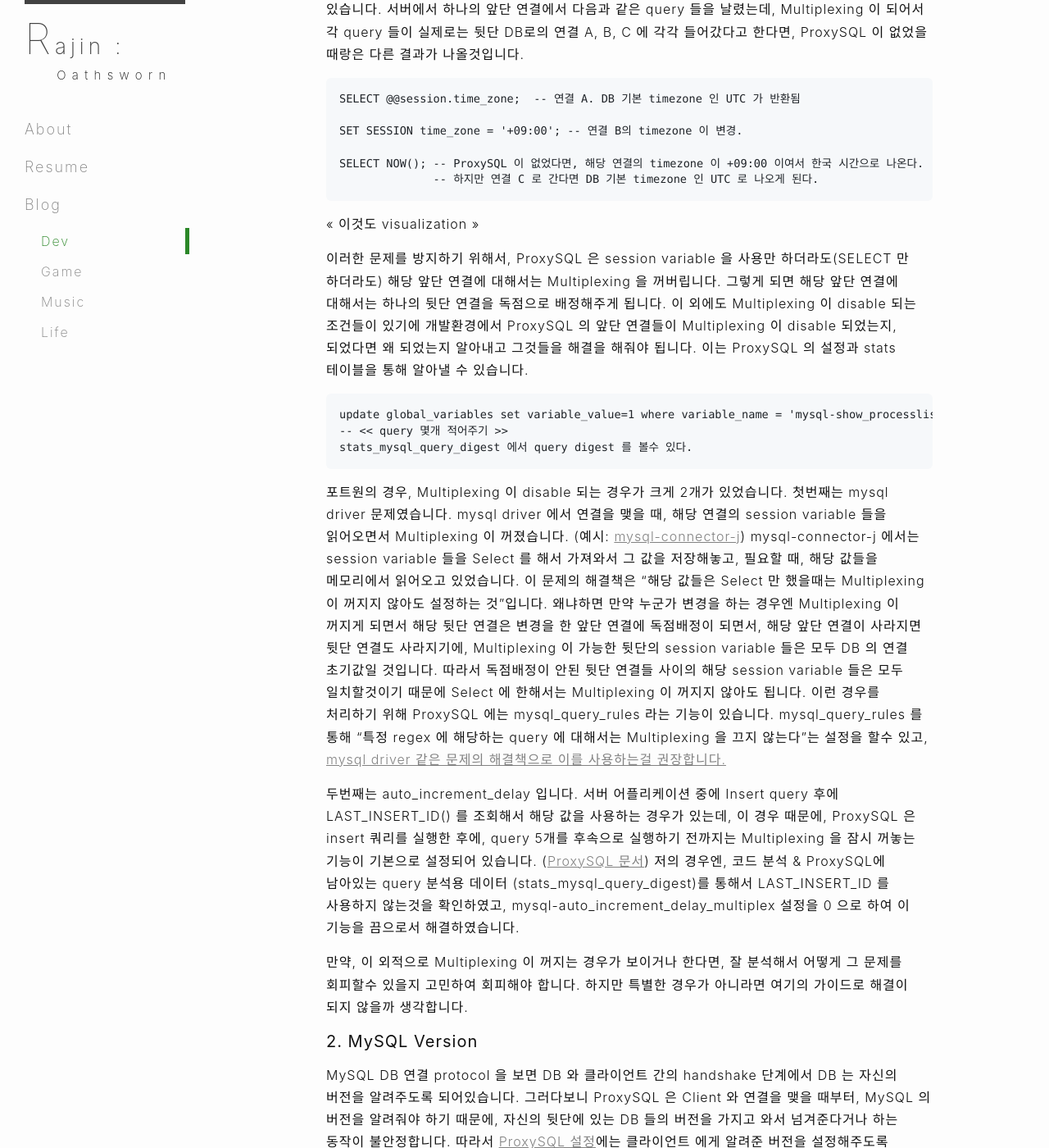
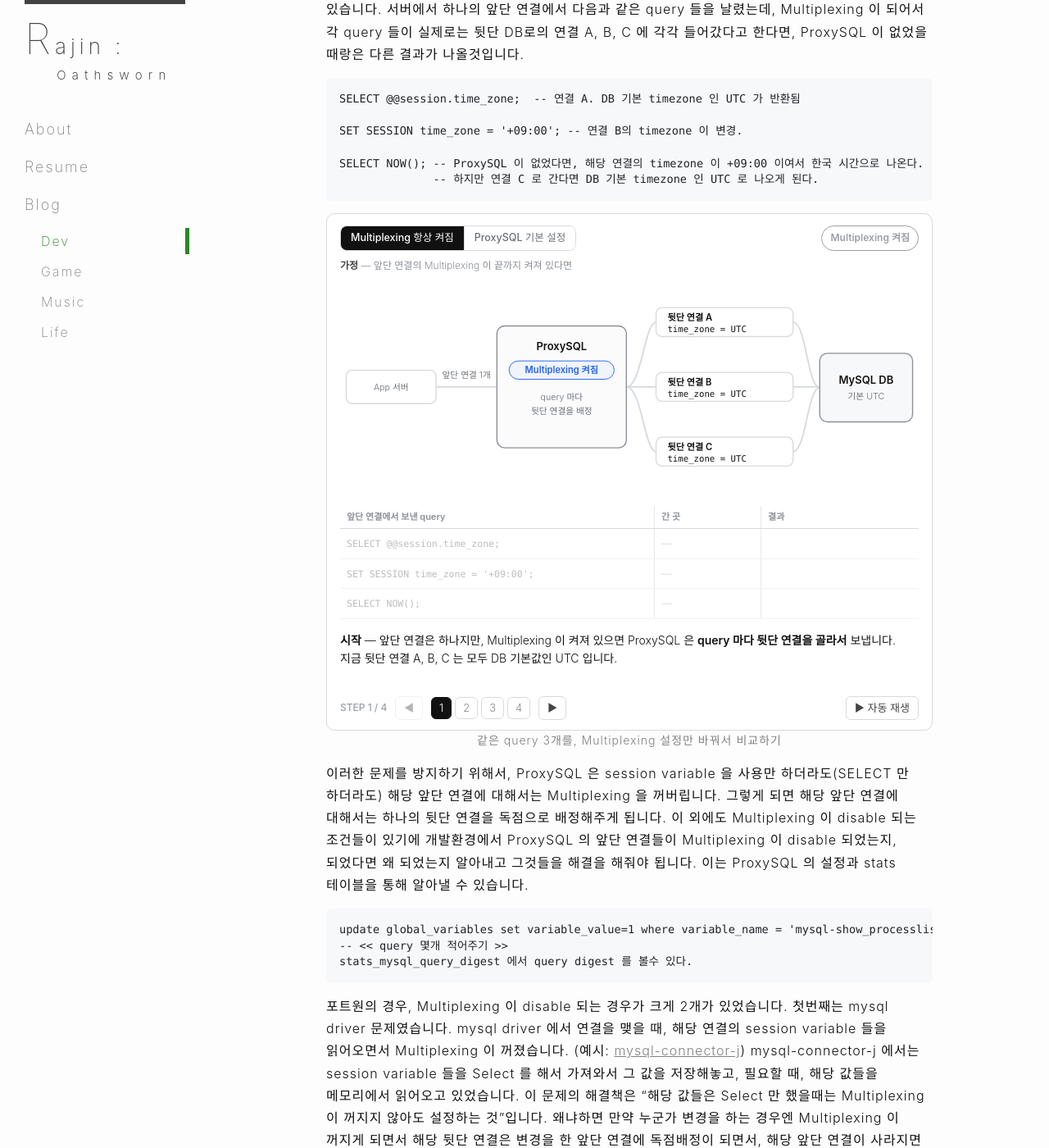
Before and after one commit to Rajin9601/rajin9601.github.io, a Jekyll site: the page built from _posts/2026-09-16-Zero-Downtime-DB-Upgrade-2.md, in a window 1280 px wide and 1400 px high, scrolled down 1344 px. Shown: the whole window at 82% size. Built offline with Jekyll 4.4.1, drawn with Linux system fonts in a browser that asks for light colours; some web fonts are replaced; comment, search, counter and statistics services are not loaded.

Commit message:
add visualization 2

````diff
--- /dev/null
+++ b/_includes/viz/multiplexing.html
@@ -0,0 +1,352 @@
+<style>
+.mpx {
+  --mpx-blue: #2563eb;
+  --mpx-green: #2B8728;
+  --mpx-red: #BA313B;
+  --mpx-amber: #BA6C31;
+  --mpx-grey: #9aa0a6;
+  --mpx-line: #d7dade;
+  border: 1px solid var(--mpx-line);
+  border-radius: 10px;
+  padding: 14px 16px 12px;
+  background: #fff;
+  letter-spacing: 0;
+  text-align: left;
+}
+.mpx-modes { display: flex; align-items: center; gap: 8px; flex-wrap: wrap; }
+.mpx-seg { display: flex; gap: 0; border: 1px solid var(--mpx-line); border-radius: 8px; overflow: hidden; }
+.mpx-seg button {
+  font: inherit; font-size: 12.5px; line-height: 1; font-weight: 500;
+  border: 0; background: #fff; color: #6b7076;
+  padding: 8px 12px; cursor: pointer; white-space: nowrap;
+}
+.mpx-seg button + button { border-left: 1px solid var(--mpx-line); }
+.mpx-seg button:hover { background: #f7f8f9; }
+.mpx-seg button[aria-pressed="true"] { background: #111; color: #fff; }
+.mpx-status {
+  font-size: 12px; font-weight: 600; padding: 4px 10px; border-radius: 999px;
+  border: 1px solid currentColor; white-space: nowrap; color: var(--mpx-grey);
+  margin-left: auto;
+}
+.mpx.is-bad .mpx-status { color: var(--mpx-red); background: #fdeeef; }
+.mpx.is-good .mpx-status { color: var(--mpx-green); background: #eef6ed; }
+.mpx-caption { font-size: 12px; color: #8b9097; margin: 8px 0 4px; }
+.mpx-caption b { color: #444; font-weight: 600; }
+
+.mpx svg { display: block; width: 100%; height: auto; }
+.mpx text { font-family: inherit; fill: #111; }
+.mpx .t-title { font-size: 14px; font-weight: 600; }
+.mpx .t-sub { font-size: 11.5px; fill: #6b7076; }
+.mpx .t-tag { font-size: 12px; font-weight: 600; }
+.mpx .t-mono { font-size: 11.5px; font-family: ui-monospace, SFMono-Regular, Menlo, Consolas, monospace; }
+
+.mpx .box { fill: #fff; stroke: var(--mpx-line); stroke-width: 1.5px; }
+.mpx .box-proxy { fill: #fbfbfc; stroke: #8b9097; }
+.mpx .box-db { fill: #f7f8f9; stroke: #8b9097; }
+.mpx .chip { transition: opacity .3s; }
+.mpx .chip rect { fill: #fff; stroke: var(--mpx-line); stroke-width: 1.5px; transition: stroke .3s, fill .3s; }
+.mpx .chip.act rect { stroke: var(--mpx-blue); fill: #eff4fe; }
+.mpx .chip.own rect { stroke: var(--mpx-green); fill: #eef6ed; }
+.mpx .chip.dim { opacity: .3; }
+
+.mpx .link { fill: none; stroke: var(--mpx-line); stroke-width: 2px; transition: opacity .3s, stroke .3s; }
+.mpx .link.act { stroke: var(--mpx-blue); stroke-dasharray: 7 6; animation: mpx-flow .9s linear infinite; }
+.mpx .link.own { stroke: var(--mpx-green); stroke-dasharray: 7 6; animation: mpx-flow .9s linear infinite; }
+.mpx .link.dim { opacity: .22; }
+@keyframes mpx-flow { from { stroke-dashoffset: 26; } to { stroke-dashoffset: 0; } }
+
+.mpx .pill rect { fill: #eff4fe; stroke: var(--mpx-blue); stroke-width: 1px; }
+.mpx .pill text { fill: #2563eb; }
+.mpx .pill.off rect { fill: #eef6ed; stroke: var(--mpx-green); }
+.mpx .pill.off text { fill: #2B6E27; }
+.mpx .g-own { opacity: 0; transition: opacity .3s; }
+.mpx.f-own .g-own { opacity: 1; }
+
+.mpx-table { width: 100%; table-layout: fixed; border-collapse: collapse; margin-top: 10px; font-size: 12.5px; }
+.mpx-table th {
+  text-align: left; font-weight: 600; color: #8b9097; font-size: 11px;
+  padding: 4px 8px; border-bottom: 1px solid var(--mpx-line); white-space: nowrap;
+}
+.mpx-table td { padding: 7px 8px; border-bottom: 1px solid #f0f1f2; vertical-align: top; }
+.mpx-table tr.idle td { opacity: .3; }
+.mpx-table tr.now td { background: #f7f9fe; }
+.mpx-table code {
+  font-family: ui-monospace, SFMono-Regular, Menlo, Consolas, monospace;
+  font-size: 11.5px; background: none; padding: 0; border: 0; color: #24292f;
+  overflow-wrap: anywhere;
+}
+.mpx-conn { white-space: nowrap; font-weight: 600; }
+.mpx-res { overflow-wrap: anywhere; }
+.mpx-res.bad { color: var(--mpx-red); font-weight: 600; }
+.mpx-res.good { color: var(--mpx-green); font-weight: 600; }
+.mpx-res small { display: block; color: #8b9097; font-weight: 400; font-size: 11px; margin-top: 2px; }
+
+.mpx-desc { font-size: 14px; line-height: 1.6; text-align: left; margin: 12px 0; min-height: 4.8em; }
+.mpx-desc b { font-weight: 600; }
+.mpx-ctrl { display: flex; align-items: center; gap: 6px; flex-wrap: wrap; }
+.mpx-ctrl button {
+  font: inherit; font-size: 13px; line-height: 1;
+  border: 1px solid var(--mpx-line); background: #fff; color: #444;
+  border-radius: 6px; padding: 7px 10px; cursor: pointer;
+}
+.mpx-ctrl button:hover { border-color: #b4b8bd; background: #f7f8f9; }
+.mpx-ctrl button[disabled] { opacity: .4; cursor: default; }
+.mpx-stepno { font-size: 12px; color: var(--mpx-grey); font-weight: 500; margin-right: 4px; }
+.mpx-dots { display: flex; gap: 4px; margin: 0 4px; flex-wrap: wrap; }
+.mpx-dots button { padding: 6px 9px; color: #888; }
+.mpx-dots button[aria-current="true"] { background: #111; border-color: #111; color: #fff; }
+.mpx-play { margin-left: auto; }
+
+@media screen and (max-width: 600px) {
+  .mpx { padding: 12px 10px 10px; }
+  .mpx-seg button { padding: 8px 9px; font-size: 12px; }
+  .mpx-status { margin-left: 0; }
+  .mpx-table { font-size: 11.5px; }
+  .mpx-desc { font-size: 13px; min-height: 7em; }
+  .mpx-dots button { padding: 6px 7px; }
+}
+@media (prefers-reduced-motion: reduce) {
+  .mpx .link.act, .mpx .link.own { animation: none; }
+}
+</style>
+
+<figure>
+<div class="mpx" id="mpx1">
+  <div class="mpx-modes">
+    <div class="mpx-seg" role="group" aria-label="Multiplexing 설정">
+      <button type="button" data-mpx="mode-on">Multiplexing 항상 켜짐</button>
+      <button type="button" data-mpx="mode-def">ProxySQL 기본 설정</button>
+    </div>
+    <span class="mpx-status" data-mpx="status"></span>
+  </div>
+  <p class="mpx-caption" data-mpx="caption"></p>
+
+  <svg viewBox="0 0 760 290" role="img" aria-label="ProxySQL multiplexing 과 session variable 문제">
+    <!-- links: proxy -> backend connections -->
+    <path class="link" data-mpx="lp0" d="M376 144 C 396 144, 400 59, 415 59"></path>
+    <path class="link" data-mpx="lp1" d="M376 144 L 415 144"></path>
+    <path class="link" data-mpx="lp2" d="M376 144 C 396 144, 400 229, 415 229"></path>
+    <!-- links: backend connections -> db -->
+    <path class="link" data-mpx="ld0" d="M595 59 C 612 59, 614 145, 630 145"></path>
+    <path class="link" data-mpx="ld1" d="M595 144 L 630 144"></path>
+    <path class="link" data-mpx="ld2" d="M595 229 C 612 229, 614 145, 630 145"></path>
+    <!-- link: client -> proxy -->
+    <path class="link" data-mpx="lc" d="M126 144 L 206 144"></path>
+
+    <!-- app server -->
+    <rect class="box" x="8" y="122" width="118" height="44" rx="8"></rect>
+    <text class="t-sub" x="67" y="149" text-anchor="middle">App 서버</text>
+    <text class="t-sub" x="166" y="132" text-anchor="middle">앞단 연결 1개</text>
+
+    <!-- proxy -->
+    <rect class="box box-proxy" x="206" y="64" width="170" height="160" rx="10"></rect>
+    <text class="t-title" x="291" y="96" text-anchor="middle">ProxySQL</text>
+    <g class="pill" data-mpx="pmx">
+      <rect x="222" y="110" width="138" height="24" rx="12"></rect>
+      <text class="t-tag" x="291" y="126" text-anchor="middle" data-mpx="pmxt">Multiplexing 켜짐</text>
+    </g>
+    <text class="t-sub" x="291" y="162" text-anchor="middle" data-mpx="pn0"></text>
+    <text class="t-sub" x="291" y="180" text-anchor="middle" data-mpx="pn1"></text>
+
+    <!-- backend connections -->
+    <g class="chip" data-mpx="c0">
+      <rect x="415" y="40" width="180" height="38" rx="8"></rect>
+      <text class="t-tag" x="430" y="57">뒷단 연결 A</text>
+      <text class="t-mono" x="430" y="72" data-mpx="c0v"></text>
+    </g>
+    <g class="chip" data-mpx="c1">
+      <rect x="415" y="125" width="180" height="38" rx="8"></rect>
+      <text class="t-tag" x="430" y="142">뒷단 연결 B</text>
+      <text class="t-mono" x="430" y="157" data-mpx="c1v"></text>
+    </g>
+    <g class="chip" data-mpx="c2">
+      <rect x="415" y="210" width="180" height="38" rx="8"></rect>
+      <text class="t-tag" x="430" y="227">뒷단 연결 C</text>
+      <text class="t-mono" x="430" y="242" data-mpx="c2v"></text>
+    </g>
+    <g class="g-own" data-mpx="own">
+      <rect x="415" y="82" width="180" height="22" rx="11" fill="#eef6ed" stroke="#2B8728" stroke-width="1"></rect>
+      <text class="t-tag" x="505" y="97" text-anchor="middle" fill="#2B8728">이 앞단 연결에 독점 배정</text>
+    </g>
+
+    <!-- db -->
+    <rect class="box box-db" x="630" y="100" width="122" height="90" rx="10"></rect>
+    <text class="t-title" x="691" y="140" text-anchor="middle">MySQL DB</text>
+    <text class="t-sub" x="691" y="160" text-anchor="middle">기본 UTC</text>
+  </svg>
+
+  <table class="mpx-table">
+    <thead>
+      <tr><th style="width:52%">앞단 연결에서 보낸 query</th><th style="width:16%">간 곳</th><th>결과</th></tr>
+    </thead>
+    <tbody>
+      <tr data-mpx="r0"><td><code>SELECT @@session.time_zone;</code></td><td class="mpx-conn" data-mpx="r0c"></td><td class="mpx-res" data-mpx="r0v"></td></tr>
+      <tr data-mpx="r1"><td><code>SET SESSION time_zone = '+09:00';</code></td><td class="mpx-conn" data-mpx="r1c"></td><td class="mpx-res" data-mpx="r1v"></td></tr>
+      <tr data-mpx="r2"><td><code>SELECT NOW();</code></td><td class="mpx-conn" data-mpx="r2c"></td><td class="mpx-res" data-mpx="r2v"></td></tr>
+    </tbody>
+  </table>
+
+  <p class="mpx-desc" data-mpx="desc"></p>
+
+  <div class="mpx-ctrl">
+    <span class="mpx-stepno" data-mpx="stepno"></span>
+    <button type="button" data-mpx="prev" aria-label="이전 단계">◀</button>
+    <div class="mpx-dots" data-mpx="dots"></div>
+    <button type="button" data-mpx="next" aria-label="다음 단계">▶</button>
+    <button type="button" class="mpx-play" data-mpx="play">▶ 자동 재생</button>
+  </div>
+</div>
+<figcaption>같은 query 3개를, Multiplexing 설정만 바꿔서 비교하기</figcaption>
+</figure>
+
+<script>
+(function () {
+  var root = document.getElementById('mpx1');
+  if (!root) return;
+
+  var UTC = 'time_zone = UTC';
+  var KST = 'time_zone = +09:00';
+  var SPREAD = ['query 마다', '뒷단 연결을 배정'];
+  var OWNED = ['앞단 연결 하나에', '뒷단 연결을 독점 배정'];
+
+  var MODES = {
+    on: {
+      caption: '<b>가정</b> — 앞단 연결의 Multiplexing 이 끝까지 켜져 있다면',
+      steps: [
+        { mx: true, tz: [UTC, UTC, UTC], act: null, note: SPREAD, rows: [null, null, null], now: -1,
+          title: '시작',
+          desc: '앞단 연결은 하나지만, Multiplexing 이 켜져 있으면 ProxySQL 은 <b>query 마다 뒷단 연결을 골라서</b> 보냅니다. 지금 뒷단 연결 A, B, C 는 모두 DB 기본값인 UTC 입니다.' },
+        { mx: true, tz: [UTC, UTC, UTC], act: 0, note: SPREAD, rows: [['연결 A', 'UTC', ''], null, null], now: 0,
+          title: '① 현재 timezone 조회',
+          desc: '첫 query 가 <b>뒷단 연결 A</b> 로 갔습니다. A 의 timezone 은 DB 기본값이라 UTC 가 돌아옵니다.' },
+        { mx: true, tz: [UTC, KST, UTC], act: 1, note: SPREAD, rows: [['연결 A', 'UTC', ''], ['연결 B', 'OK', ''], null], now: 1,
+          title: '② timezone 변경',
+          desc: '두번째 query 는 <b>뒷단 연결 B</b> 로 갔습니다. 그래서 <b>연결 B 의 timezone 만</b> +09:00 으로 바뀝니다. A 와 C 는 그대로 UTC 입니다.' },
+        { mx: true, tz: [UTC, KST, UTC], act: 2, note: SPREAD, tone: 'bad',
+          rows: [['연결 A', 'UTC', ''], ['연결 B', 'OK', ''], ['연결 C', '2026-09-28 00:12:00', 'bad']], now: 2,
+          title: '③ 현재 시각 조회',
+          desc: '세번째 query 는 <b>뒷단 연결 C</b> 로 갔습니다. C 의 timezone 은 UTC 라서 UTC 시각이 돌아옵니다. <b>ProxySQL 이 없었다면 한국 시간이 나왔어야 합니다.</b>' }
+      ]
+    },
+    def: {
+      caption: '<b>실제</b> — ProxySQL 기본 설정. session variable 을 보기만 해도 그 앞단 연결의 Multiplexing 을 끕니다',
+      steps: [
+        { mx: true, tz: [UTC, UTC, UTC], act: null, note: SPREAD, rows: [null, null, null], now: -1,
+          title: '시작',
+          desc: '여기까지는 같습니다. 아직 session variable 을 쓰는 query 가 오지 않았기 때문에 Multiplexing 은 켜져 있습니다.' },
+        { mx: false, own: 0, tz: [UTC, UTC, UTC], act: 0, note: OWNED, rows: [['연결 A', 'UTC', ''], null, null], now: 0,
+          title: '① 현재 timezone 조회',
+          desc: '첫 query 가 <b>뒷단 연결 A</b> 로 갑니다. ProxySQL 은 이 query 가 session variable 을 읽는다는 것을 알기 때문에, <b>이 앞단 연결의 Multiplexing 을 끄고 연결 A 를 독점으로 배정합니다.</b>' },
+        { mx: false, own: 0, tz: [KST, UTC, UTC], act: 0, note: OWNED, rows: [['연결 A', 'UTC', ''], ['연결 A', 'OK', ''], null], now: 1,
+          title: '② timezone 변경',
+          desc: '두번째 query 도 <b>같은 연결 A</b> 로 갑니다. 그래서 timezone 변경이 이 앞단 연결이 쓰는 바로 그 뒷단 연결에 적용됩니다.' },
+        { mx: false, own: 0, tz: [KST, UTC, UTC], act: 0, note: OWNED, tone: 'good',
+          rows: [['연결 A', 'UTC', ''], ['연결 A', 'OK', ''], ['연결 A', '2026-09-28 09:12:00', 'good']], now: 2,
+          title: '③ 현재 시각 조회',
+          desc: '세번째 query 도 <b>같은 연결 A</b> 로 가서, ProxySQL 이 없을 때와 똑같이 한국 시간이 나옵니다. 대신 이 뒷단 연결은 앞단 연결이 사라질 때까지 묶여 있어서, <b>Switchover 때 draining 이 되지 않습니다.</b>' }
+      ]
+    }
+  };
+
+  var el = {};
+  var keys = ['status', 'caption', 'desc', 'stepno', 'prev', 'next', 'play', 'dots',
+              'pmx', 'pmxt', 'pn0', 'pn1', 'lc', 'own', 'mode-on', 'mode-def'];
+  [0, 1, 2].forEach(function (i) {
+    keys.push('c' + i, 'c' + i + 'v', 'lp' + i, 'ld' + i, 'r' + i, 'r' + i + 'c', 'r' + i + 'v');
+  });
+  keys.forEach(function (k) { el[k] = root.querySelector('[data-mpx="' + k + '"]'); });
+
+  var mode = 'on';
+  var cur = 0;
+  var timer = null;
+
+  var dots = MODES.on.steps.map(function (s, i) {
+    var b = document.createElement('button');
+    b.type = 'button';
+    b.textContent = String(i + 1);
+    b.addEventListener('click', function () { stop(); render(i); });
+    el.dots.appendChild(b);
+    return b;
+  });
+
+  function render(i) {
+    var steps = MODES[mode].steps;
+    cur = (i + steps.length) % steps.length;
+    var s = steps[cur];
+    var owned = typeof s.own === 'number';
+
+    root.classList.toggle('f-own', owned);
+    root.classList.toggle('is-bad', s.tone === 'bad');
+    root.classList.toggle('is-good', s.tone === 'good');
+    if (owned) el.own.setAttribute('transform', 'translate(0,' + (85 * s.own) + ')');
+
+    el['mode-on'].setAttribute('aria-pressed', mode === 'on' ? 'true' : 'false');
+    el['mode-def'].setAttribute('aria-pressed', mode === 'def' ? 'true' : 'false');
+    el.caption.innerHTML = MODES[mode].caption;
+
+    el.pmx.setAttribute('class', 'pill' + (s.mx ? '' : ' off'));
+    el.pmxt.textContent = s.mx ? 'Multiplexing 켜짐' : 'Multiplexing 꺼짐';
+    el.pn0.textContent = s.note[0];
+    el.pn1.textContent = s.note[1];
+
+    var flow = owned ? 'own' : 'act';
+    el.lc.setAttribute('class', 'link ' + (s.act === null ? '' : flow));
+
+    [0, 1, 2].forEach(function (n) {
+      var on = s.act === n;
+      var muted = owned && n !== s.own;
+      el['c' + n].setAttribute('class', 'chip' + (on ? ' ' + flow : '') + (muted ? ' dim' : ''));
+      el['c' + n + 'v'].textContent = s.tz[n];
+      el['c' + n + 'v'].setAttribute('fill', s.tz[n] === UTC ? '#6b7076' : '#2B8728');
+      el['lp' + n].setAttribute('class', 'link ' + (on ? flow : (muted ? 'dim' : '')));
+      el['ld' + n].setAttribute('class', 'link ' + (on ? flow : (muted ? 'dim' : '')));
+
+      var r = s.rows[n];
+      el['r' + n].className = r ? (s.now === n ? 'now' : '') : 'idle';
+      el['r' + n + 'c'].textContent = r ? r[0] : '—';
+      el['r' + n + 'c'].style.color = r ? (owned ? '#2B8728' : '#2563eb') : '#9aa0a6';
+      el['r' + n + 'v'].className = 'mpx-res' + (r && r[2] ? ' ' + r[2] : '');
+      if (r && r[2] === 'bad') {
+        el['r' + n + 'v'].innerHTML = r[1] + '<small>기대한 값: 2026-09-28 09:12:00</small>';
+      } else {
+        el['r' + n + 'v'].textContent = r ? r[1] : '';
+      }
+    });
+
+    el.stepno.textContent = 'STEP ' + (cur + 1) + ' / ' + steps.length;
+    el.status.textContent = s.tone === 'bad' ? '결과가 다름' : (s.tone === 'good' ? '결과 정상' : (s.mx ? 'Multiplexing 켜짐' : 'Multiplexing 꺼짐'));
+    el.desc.innerHTML = '<b>' + s.title + '</b> — ' + s.desc;
+
+    dots.forEach(function (b, n) {
+      b.setAttribute('aria-current', n === cur ? 'true' : 'false');
+      b.setAttribute('aria-label', (n + 1) + '단계: ' + steps[n].title);
+    });
+    el.prev.disabled = cur === 0;
+    el.next.disabled = cur === steps.length - 1;
+  }
+
+  function setMode(m) { stop(); mode = m; render(0); }
+
+  function stop() {
+    if (timer) { clearInterval(timer); timer = null; }
+    el.play.textContent = '▶ 자동 재생';
+  }
+
+  el['mode-on'].addEventListener('click', function () { setMode('on'); });
+  el['mode-def'].addEventListener('click', function () { setMode('def'); });
+  el.prev.addEventListener('click', function () { stop(); render(cur - 1); });
+  el.next.addEventListener('click', function () { stop(); render(cur + 1); });
+  el.play.addEventListener('click', function () {
+    if (timer) { stop(); return; }
+    var last = MODES[mode].steps.length - 1;
+    if (cur === last) render(0);
+    el.play.textContent = '❚❚ 정지';
+    timer = setInterval(function () {
+      if (cur === MODES[mode].steps.length - 1) { stop(); return; }
+      render(cur + 1);
+    }, 2600);
+  });
+
+  render(0);
+})();
+</script>
--- a/_posts/2026-09-16-Zero-Downtime-DB-Upgrade-2.md
+++ b/_posts/2026-09-16-Zero-Downtime-DB-Upgrade-2.md
@@ -90,7 +90,7 @@ SELECT NOW(); -- ProxySQL 이 없었다면, 해당 연결의 timezone 이 +09:00
               -- 하지만 연결 C 로 간다면 DB 기본 timezone 인 UTC 로 나오게 된다.
 ```
 
-<< 이것도 visualization >>
+{% include viz/multiplexing.html %}
 
 이러한 문제를 방지하기 위해서, ProxySQL 은 session variable 을 사용만 하더라도(SELECT 만 하더라도) 해당 앞단 연결에 대해서는 Multiplexing 을 꺼버립니다. 그렇게 되면 해당 앞단 연결에 대해서는 하나의 뒷단 연결을 독점으로 배정해주게 됩니다. 이 외에도 Multiplexing 이 disable 되는 조건들이 있기에 개발환경에서 ProxySQL 의 앞단 연결들이 Multiplexing 이 disable 되었는지, 되었다면 왜 되었는지 알아내고 그것들을 해결을 해줘야 됩니다. 이는 ProxySQL 의 설정과 stats 테이블을 통해 알아낼 수 있습니다.
 
````
